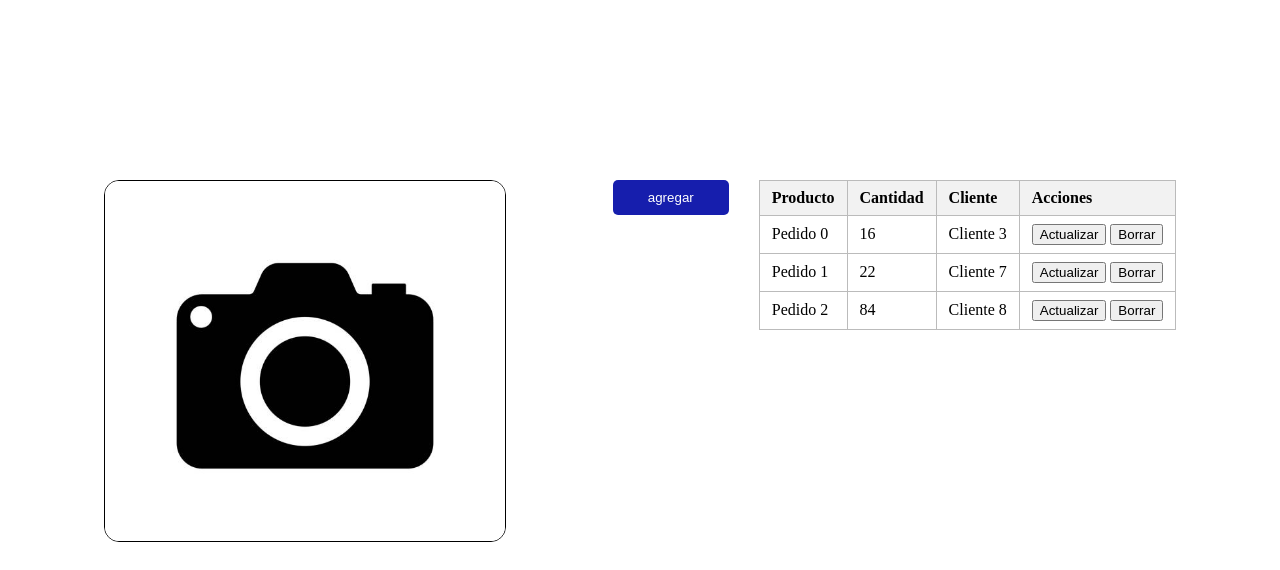
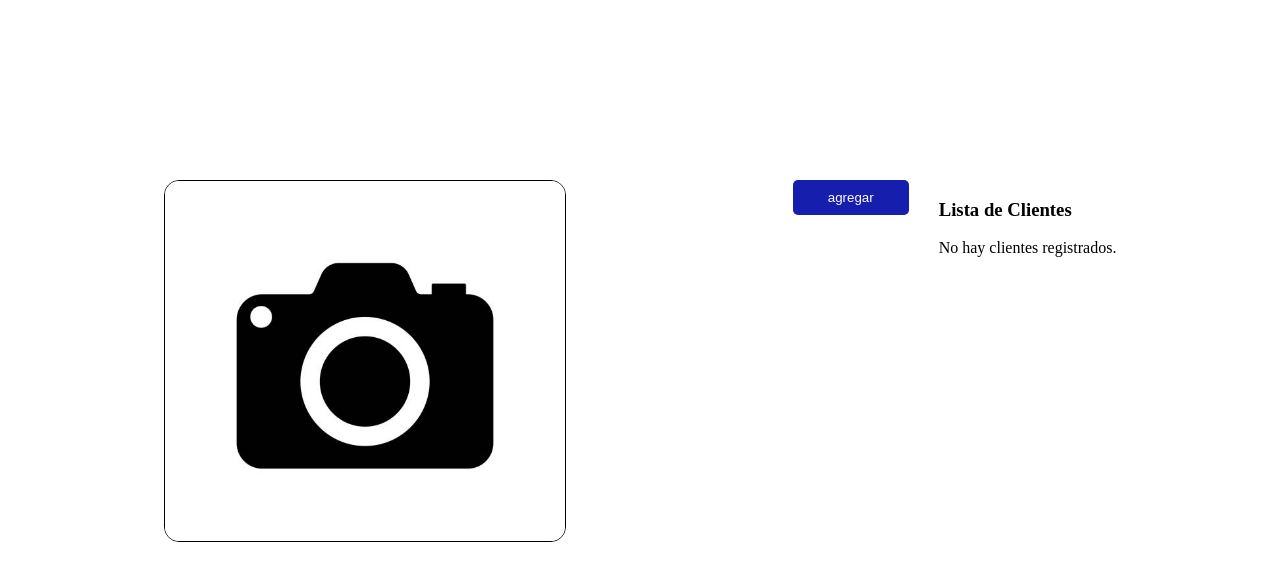
Before and after one commit to fhuan2916/Examen_uab, a PHP site: page / in a window 1280 px wide; the page is wider, and only the part inside the window is pictured. Shown: the part 1407-1977 px from the top of that part. Run offline with PHP 8.4, Linux system fonts and the light colour scheme.

Commit message:
segundo commit

```diff
--- a/index.css
+++ b/index.css
@@ -157,20 +157,20 @@ nav ul li a:hover {
     transition: background-color 0.3s ease;
 }
 
-.ci_button .button_ci button[type="submit"]{
+.ci_button .button_ci button[id="agregar"]{
     background-color: #161ead;
         color: #ffffff;
 }
 
-.ci_button .button_ci button[type="button"] {
+.ci_button .button_ci button[id="borrar"] {
         background-color: #b50b0b;
         color: #ffffff;
 }
 
-.ci_button .button_ci button[type="submit"]:hover {
+.ci_button .button_ci button[id="agregar"]:hover {
         background-color: #5b5bcb;
 }
-.ci_button .button_ci button[type="button"]:hover {
+.ci_button .button_ci button[id="borrar"]:hover {
         background-color: #d95757;
 }
 
--- a/index.php
+++ b/index.php
@@ -33,21 +33,21 @@
             </div>
             <div class="formularios">
                 <div class="cli">
-                    <form action="">
+                    <form id="cliente-form">
         <h3>Clientes</h3>
         <div class="cont_cli">
             <div class="nom">
-                                <label for="">Nombre</label>
-                                <input type="text">
+                <label for="nombre">Nombre</label>
+                <input type="text" id="nombre" required>
             </div>
             <div class="ci_button">
                 <div class="cuadro_ci">
-                                    <label for="">CI</label>
+                    <label for="ci">CI</label>
                 </div>
                 <div class="button_ci">
-                                    <input type="text">
-                                    <button type="submit">Agregar</button>
-                                    <button type="button">Borrar</button>
+                    <input type="text" id="ci" required>
+                    <button type="button" id="agregar">Agregar</button>
+                    <button type="button" id="borrar">Borrar</button>
                 </div>
             </div>
         </div>
@@ -169,7 +169,7 @@
                     <button>agregar</button>
                 </div>
                 <div class="table">
-                    <table>
+                    <!-- <table>
                         <thead>
                             <tr>
                                 <th>Producto</th>
@@ -196,7 +196,11 @@
                             }
                             ?>
                         </tbody>
-                    </table>
+                    </table> -->
+                    <div id="clientes-lista">
+        <h3>Lista de Clientes</h3>
+        <div id="lista"></div>
+    </div>
                 </div>
             </div>
         </div>
@@ -283,5 +287,103 @@
             &copy; <?php echo date("Y"); ?> Empresa. Todos los derechos reservados.
         </div>
     </footer>
+    <script>
+            // Abrir o crear la base de datos IndexedDB
+            const request = indexedDB.open('ClientesDB', 1);
+            request.onerror = function(event) {
+                console.error('Error al abrir la base de datos:', event.target.error);
+            };
+            request.onsuccess = function(event) {
+                const db = event.target.result;
+                console.log('Base de datos abierta exitosamente');
+                mostrarClientes(db); // Mostrar clientes al cargar
+            };
+            request.onupgradeneeded = function(event) {
+            const db = event.target.result;
+            // Crear un object store para clientes, usando 'ci' como clave primaria
+            const objectStore = db.createObjectStore('clientes', { keyPath: 'ci' });
+            objectStore.createIndex('nombre', 'nombre', { unique: false });
+            console.log('Object store creado');
+        };
+        // Función para agregar un cliente
+        function agregarCliente(db) {
+            const nombre = document.getElementById('nombre').value.trim();
+            const ci = document.getElementById('ci').value.trim();
+            if (!nombre || !ci) {
+                alert('Por favor, ingresa tanto el nombre como el CI.');
+                return;
+            }
+            const transaction = db.transaction(['clientes'], 'readwrite');
+            const objectStore = transaction.objectStore('clientes');
+            const cliente = { nombre: nombre, ci: ci };
+            const request = objectStore.add(cliente);
+            request.onsuccess = function(event) {
+                console.log('Cliente agregado:', cliente);
+                document.getElementById('nombre').value = '';
+                document.getElementById('ci').value = '';
+                mostrarClientes(db); // Actualizar la lista
+            };
+            request.onerror = function(event) {
+                console.error('Error al agregar cliente:', event.target.error);
+                alert('Error al agregar cliente. El CI ya existe.');
+            };
+        }
+        // Función para borrar un cliente por CI
+        function borrarCliente(db) {
+            const ci = document.getElementById('ci').value.trim();
+            if (!ci) {
+                alert('Por favor, ingresa el CI para borrar.');
+                return;
+            }
+            const transaction = db.transaction(['clientes'], 'readwrite');
+            const objectStore = transaction.objectStore('clientes');
+            const request = objectStore.delete(ci);
+            request.onsuccess = function(event) {
+                console.log('Cliente borrado con CI:', ci);
+                document.getElementById('ci').value = '';
+                mostrarClientes(db); // Actualizar la lista
+            };
+            request.onerror = function(event) {
+                console.error('Error al borrar cliente:', event.target.error);
+                alert('Error al borrar cliente. Verifica el CI.');
+            };
+        }
+        // Función para mostrar todos los clientes
+        function mostrarClientes(db) {
+            const transaction = db.transaction(['clientes'], 'readonly');
+            const objectStore = transaction.objectStore('clientes');
+            const request = objectStore.getAll();
+            request.onsuccess = function(event) {
+                const clientes = event.target.result;
+                const listaDiv = document.getElementById('lista');
+                listaDiv.innerHTML = '';
+                if (clientes.length === 0) {
+                    listaDiv.innerHTML = '<p>No hay clientes registrados.</p>';
+                } else {
+                    clientes.forEach(cliente => {
+                        const clienteDiv = document.createElement('div');
+                        clienteDiv.className = 'cliente';
+                        clienteDiv.innerHTML = `<strong>Nombre:</strong> ${cliente.nombre} <br> <strong>CI:</strong> ${cliente.ci}`;
+                        listaDiv.appendChild(clienteDiv);
+                    });
+                }
+            };
+            request.onerror = function(event) {
+                console.error('Error al obtener clientes:', event.target.error);
+            };
+        }
+        // Event listeners para los botones
+        document.getElementById('agregar').addEventListener('click', function() {
+            const db = request.result; // Asumiendo que la DB ya está abierta
+            agregarCliente(db);
+        });
+        document.getElementById('borrar').addEventListener('click', function() {
+            const db = request.result;
+            borrarCliente(db);
+        });
+    </script>
 </body>
 </html>
+
+</body>
+</html>
```
Lines whose indentation alone changed are shown as unchanged.
